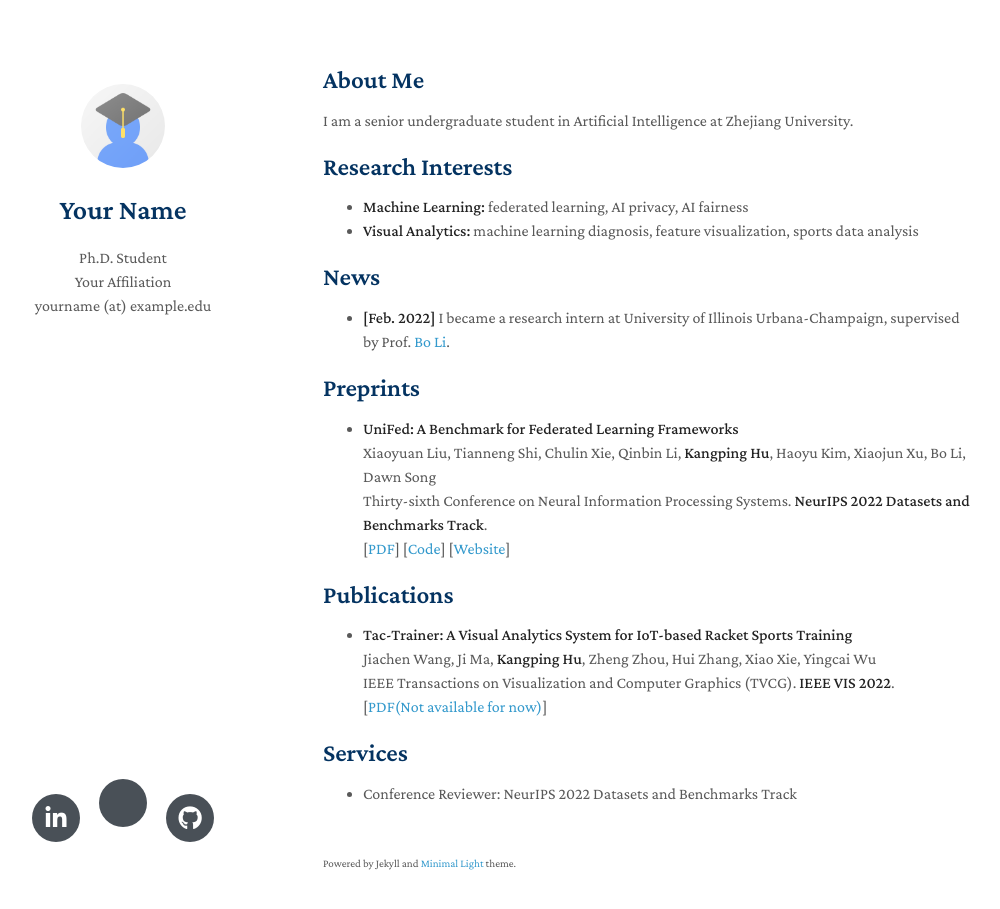
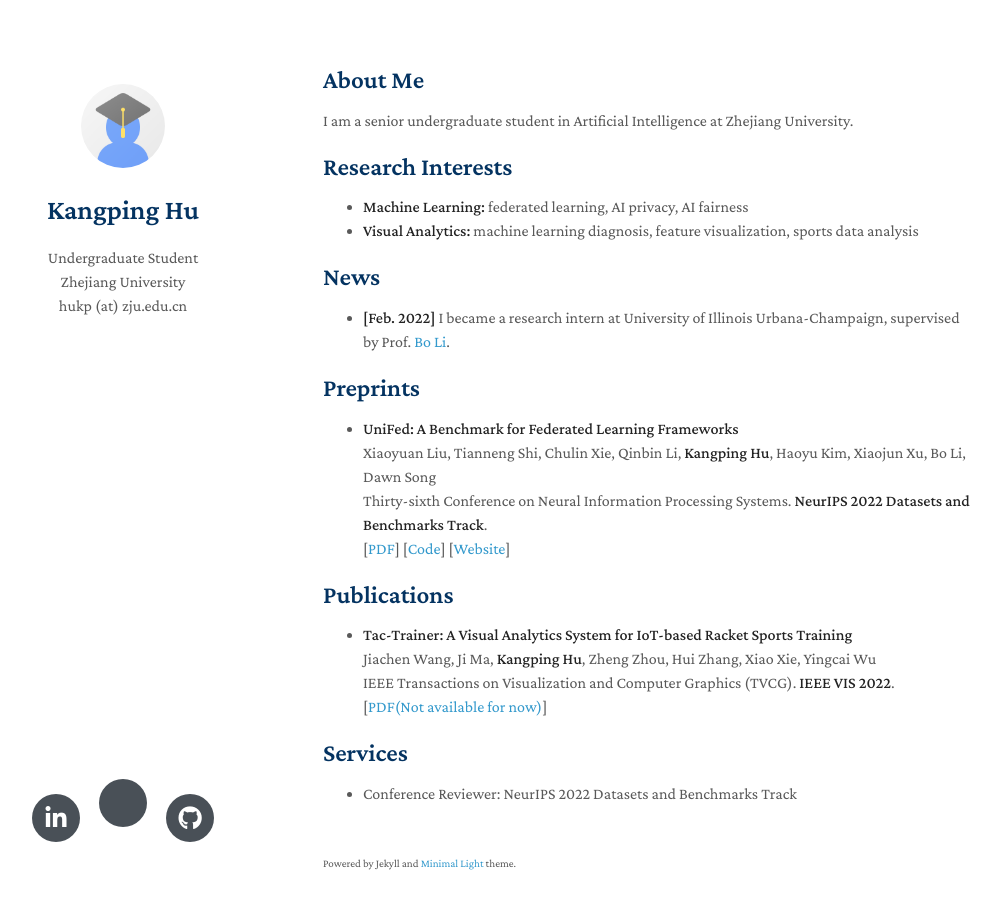
Before and after one commit to HenryHu-H/HenryHu-H.github.io, a Jekyll site: the page built from index.md, in a window 1280 px wide and 944 px high. Shown: the top 909 px of the window, without its empty margins (147-1147 px from the left). Built offline with Jekyll 4.4.1, drawn with Linux system fonts in a browser that asks for light colours; nearby versions of some CDN libraries; a style sheet for code colours, icons or effects is not loaded; our own code applies the rules of GitHub Pages for plain Markdown files.

Commit message:
Update _config.yml

```diff
--- a/_config.yml
+++ b/_config.yml
@@ -1,11 +1,11 @@
-title: Your Name
-position: Ph.D. Student
-affiliation: Your Affiliation
-email: yourname (at) example.edu
+title: Kangping Hu
+position: Undergraduate Student
+affiliation: Zhejiang University
+email: hukp (at) zju.edu.cn
 keywords: minimal academic
 google_scholar: https://scholar.google.com/
-github_link: https://github.com/yaoyao-liu/minimal-light
-linkedin: https://www.linkedin.com/
+github_link: https://github.com/HenryHu-H
+linkedin: https://www.linkedin.com/in/kangping-henry-hu/
 avatar: ./assets/img/avatar.png
 google_analytics: UA-111540567-4
 favicon: ./assets/img/favicon.png
```
